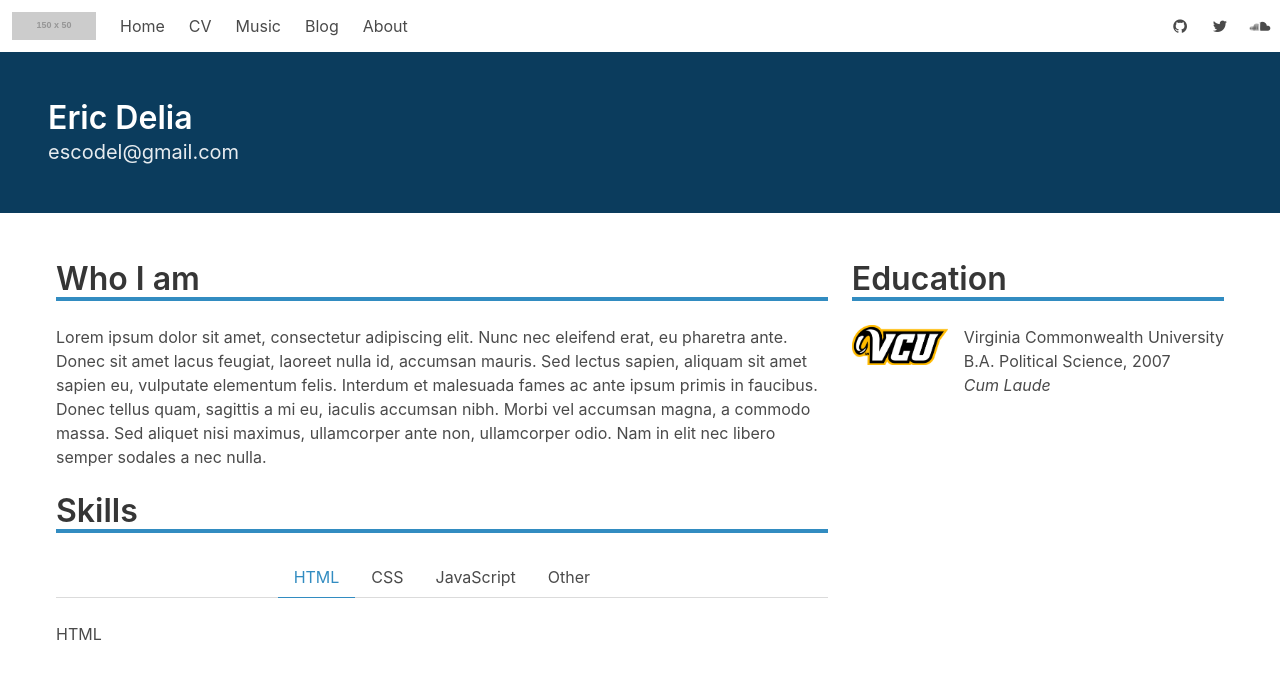
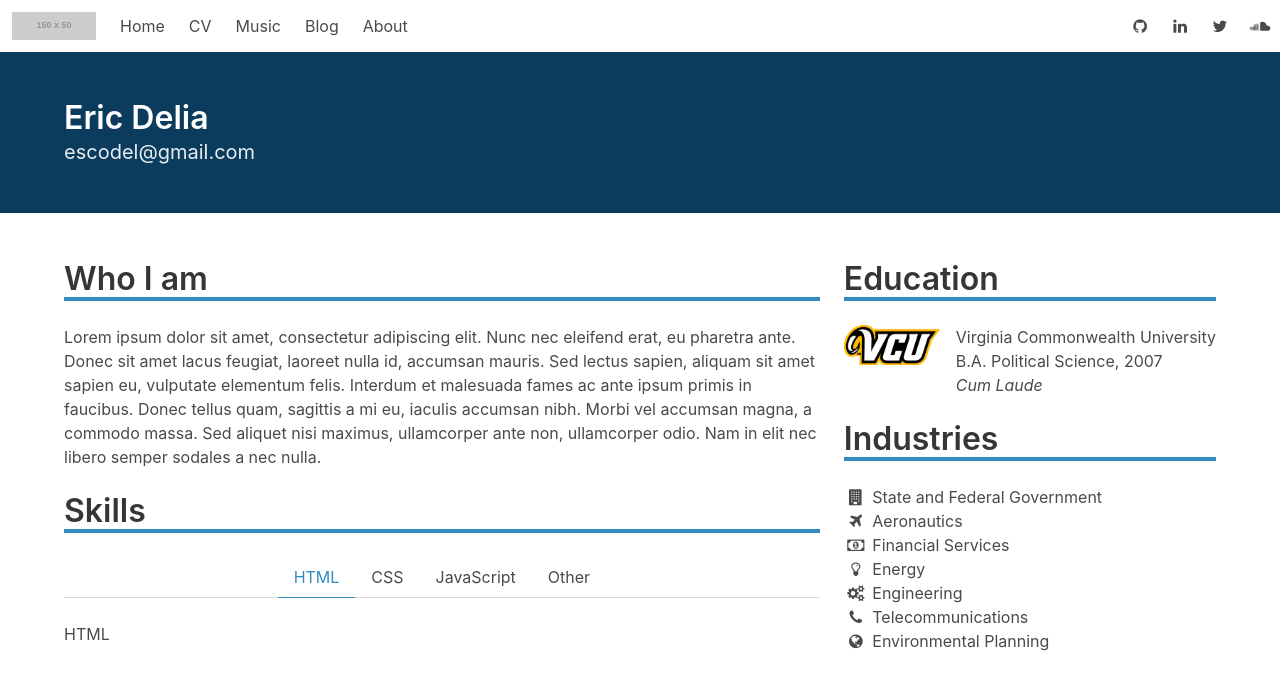
Before and after one commit to escodel/portfolio, a Nuxt app: page /cv in a window 1280 px wide. Shown: the top 690 px of the page. Built offline with nearby package versions, Linux system fonts and the light colour scheme.

Commit message:
Content updates to Home and CV

```diff
--- a/assets/main.scss
+++ b/assets/main.scss
@@ -1,12 +1,27 @@
 @import '~bulma/sass/utilities/initial-variables';
+@import '~bulma/sass/utilities/functions';
 
-$primary: #0B3C5D;
+// Initial variables
+$prussianblue: #0B3C5D;
+
+// Set derived variables
+$primary: $prussianblue;
 $blue: #328CC1;
+
+// Custom colors
 $highlight: #D9B310;
+$highlight-invert: findColorInvert($highlight);
 $ivoryblack: #1D2731;
+$ivoryblack-invert: findColorInvert($ivoryblack);
 
 $link: $blue;
 $link-hover: $highlight;
+
+@import '~bulma/sass/utilities/derived-variables.sass';
+$addColors: (
+  'ivoryblack': ($ivoryblack, $ivoryblack-invert)
+);
+$colors: map-merge($colors, $addColors);
 
 @import '~bulma/bulma';
 
--- a/layouts/default.vue
+++ b/layouts/default.vue
@@ -37,6 +37,11 @@
         <a class="navbar-item" href="https://github.com/escodel" target="_blank">
           <span class="icon">
             <i class="fa fa-github"></i>
+          </span>
+        </a>
+        <a class="navbar-item" href="https://www.linkedin.com/in/ericdelia" target="_blank">
+          <span class="icon">
+            <i class="fa fa-linkedin"></i>
           </span>
         </a>
         <a class="navbar-item" href="https://twitter.com/metkovic_" target="_blank">
--- a/pages/cv.vue
+++ b/pages/cv.vue
@@ -2,6 +2,7 @@
   <div>
     <div class="hero is-primary">
       <div class="hero-body">
+        <div class="container">
           <h1 class="title">
             Eric Delia
           </h1>
@@ -12,9 +13,10 @@
           </h2>
         </div>
       </div>
+    </div>
 
     <section>
-      <div class="container is-fluid">
+      <div class="container">
         <div class="columns">
           <div class="column">
             <h2 class="title underline">
@@ -52,6 +54,7 @@
               Other
             </div>
           </div>
+
           <div class="column is-narrow">
             <h2 class="title underline">
               Education
@@ -72,6 +75,54 @@
                 </div>
               </div>
             </article>
+
+            <h2 class="title underline">
+              Industries
+            </h2>
+            <ul>
+              <li>
+                <span class="icon">
+                  <i class="fa fa-building"></i>
+                </span>
+                State and Federal Government
+              </li>
+              <li>
+                <span class="icon">
+                  <i class="fa fa-plane"></i>
+                </span>
+                Aeronautics
+              </li>
+              <li>
+                <span class="icon">
+                  <i class="fa fa-money"></i>
+                </span>
+                Financial Services
+              </li>
+              <li>
+                <span class="icon">
+                  <i class="fa fa-lightbulb-o"></i>
+                </span>
+                Energy
+              </li>
+              <li>
+                <span class="icon">
+                  <i class="fa fa-cogs"></i>
+                </span>
+                Engineering
+              </li>
+              <li>
+                <span class="icon">
+                  <i class="fa fa-phone"></i>
+                </span>
+                Telecommunications
+              </li>
+              <li>
+                <span class="icon">
+                  <i class="fa fa-globe"></i>
+                </span>
+                Environmental Planning
+              </li>
+            </ul>
           </div>
         </div>
       </div>
--- a/pages/index.vue
+++ b/pages/index.vue
@@ -3,7 +3,7 @@
     <!-- <app-logo/> -->
     <div class="hero is-primary">
       <div class="hero-body">
-        <article class="media">
+        <article class="media container">
           <figure class="media-left">
             <p class="image is-96x96">
               <img src="../assets/img/escodel-527.png" class="img-circular">
@@ -24,12 +24,12 @@
     </div>
 
     <div class="hero is-light">
-      <div class="hero-body is-size-5">
+      <div class="hero-body is-size-5 container">
         Senior consultant with seven years' experience developing for the web. Travels have included UI/UX design, web/enterprise content management, technical/creative writing, and building brand awareness.
       </div>
     </div>
 
-    <section>
+    <section class="container">
       <div class="columns has-text-centered">
         <div class="column">
           <span class="icon is-large">
@@ -40,7 +40,7 @@
               Strategy
             </h2>
             <p class="has-text-justified">
-              Lorem ipsum dolor sit amet, consectetur adipiscing elit. Nunc nec eleifend erat, eu pharetra ante. Donec sit amet lacus feugiat, laoreet nulla id, accumsan mauris. Sed lectus sapien, aliquam sit amet sapien eu, vulputate elementum felis. Interdum et malesuada fames ac ante ipsum primis in faucibus. Donec tellus quam, sagittis a mi eu, iaculis accumsan nibh. Morbi vel accumsan magna, a commodo massa. Sed aliquet nisi maximus, ullamcorper ante non, ullamcorper odio.
+              From gathering requirements to leading strategy for corporate intranet to development process improvement for large organizations, it all begins with a roadmap.
             </p>
           </section>
         </div>
@@ -53,7 +53,7 @@
               Design
             </h2>
             <p class="has-text-justified">
-              Lorem ipsum dolor sit amet, consectetur adipiscing elit. Nunc nec eleifend erat, eu pharetra ante. Donec sit amet lacus feugiat, laoreet nulla id, accumsan mauris. Sed lectus sapien, aliquam sit amet sapien eu, vulputate elementum felis. Interdum et malesuada fames ac ante ipsum primis in faucibus. Donec tellus quam, sagittis a mi eu, iaculis accumsan nibh. Morbi vel accumsan magna, a commodo massa. Sed aliquet nisi maximus, ullamcorper ante non, ullamcorper odio.
+              Designing wireframes and crafting user experience journeys, collecting iterative feedback from clients and refining their needs into actionable objectives.
             </p>
           </section>
         </div>
@@ -66,7 +66,7 @@
               Code
             </h2>
             <p class="has-text-justified">
-              Lorem ipsum dolor sit amet, consectetur adipiscing elit. Nunc nec eleifend erat, eu pharetra ante. Donec sit amet lacus feugiat, laoreet nulla id, accumsan mauris. Sed lectus sapien, aliquam sit amet sapien eu, vulputate elementum felis. Interdum et malesuada fames ac ante ipsum primis in faucibus. Donec tellus quam, sagittis a mi eu, iaculis accumsan nibh. Morbi vel accumsan magna, a commodo massa. Sed aliquet nisi maximus, ullamcorper ante non, ullamcorper odio.
+              Where the rubber meets the road. Building sites and applications using the pillars of front-end development (HTML, CSS, JavaScript), while leveraging the latest frameworks and libraries for bleeding-edge features.
             </p>
           </section>
         </div>
```
Lines whose indentation alone changed are shown as unchanged.
